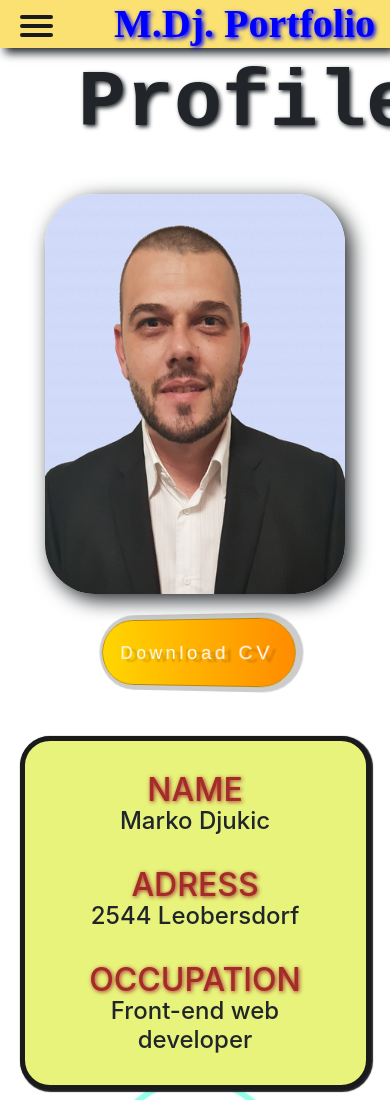
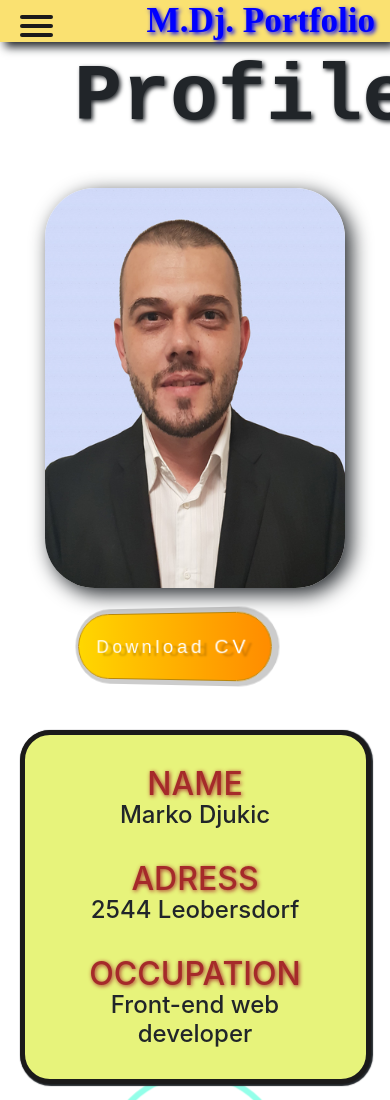
Before and after one commit to marko-coder/MD-Portfolio, a plain HTML site: page index.html in a window 390 px wide. Shown: the top 1100 px of the page. Drawn offline with nearby package versions, Linux system fonts and the light colour scheme; a web font is replaced by a local one.

Commit message:
420px  profile

```diff
--- a/css/style.css
+++ b/css/style.css
@@ -2,10 +2,6 @@
 /*pre loader*/
 
 /*pre loader*/
-
-
-
-
 
 
 
@@ -458,7 +454,20 @@ button:focus::after {
 }
 }
 /* ovde udu media query za razne velicine ovde je samo jedna bas mala za male telefone*/
+@media screen and (max-width: 420px) {
 
+    .animated-text {
+        margin-left: 19%;
+    }
+
+    .box {
+        margin-left: 18%;
+    }
+
+    .logo h1 {
+        font-size: 35px;
+    }
+}
 
 @media screen and (min-width: 500px) {
 
```
